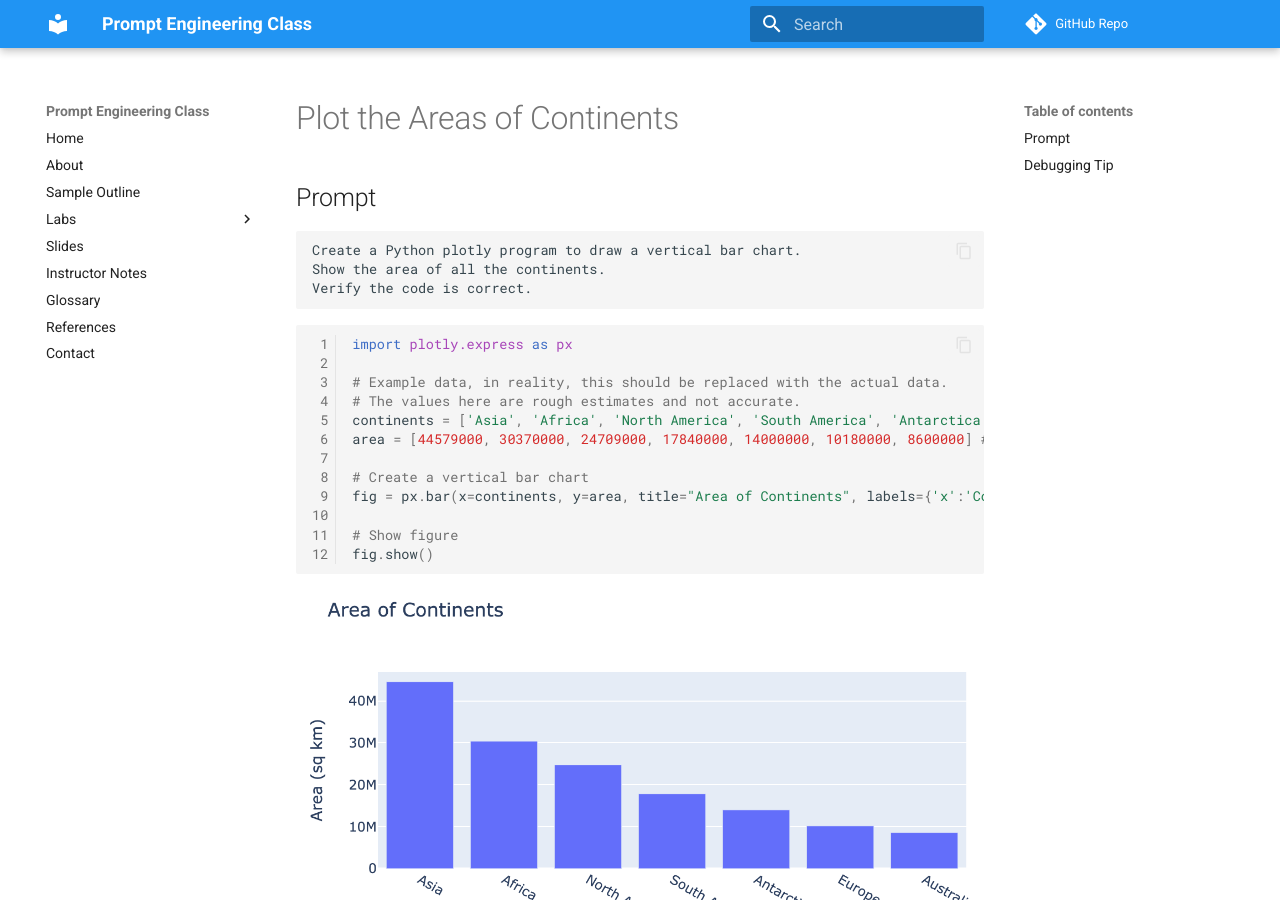
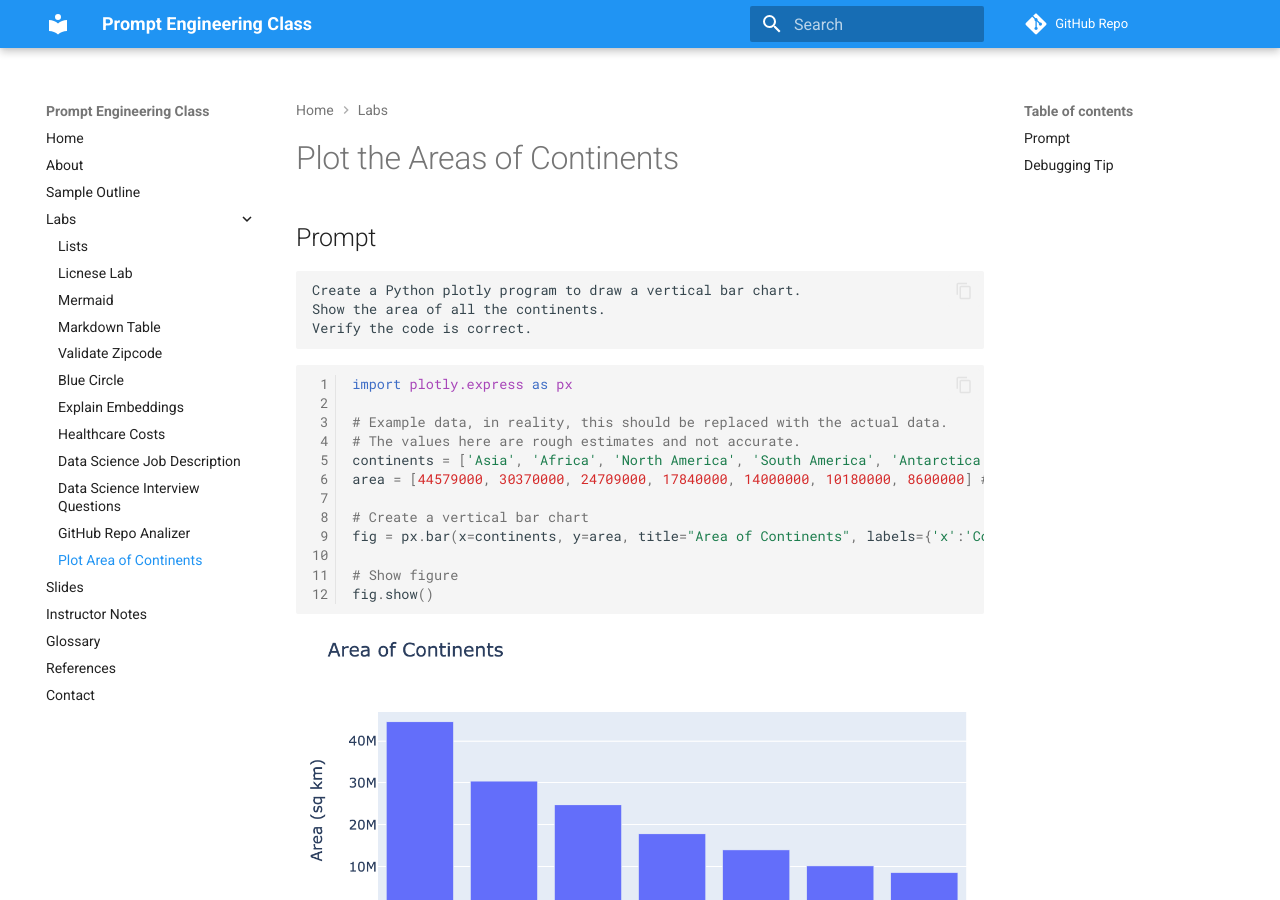
Before and after one commit to dmccreary/prompt-class, an MkDocs documentation site: the page built from docs/labs/11-plot-continents.md, in a window 1280 px wide and 900 px high. Built offline with MkDocs 1.6.1 and Material for MkDocs 9.7.7, drawn with Linux system fonts in a browser that asks for light colours; comment, search, counter and statistics services are not loaded; some of the changed text lies outside the part shown.

Commit message:
updating content

```diff
--- a/mkdocs.yml
+++ b/mkdocs.yml
@@ -22,7 +22,7 @@ nav:
     - Data Science Job Description: labs/08-job-description.md
     - Data Science Interview Questions: labs/09-interview-questions.md
     - GitHub Repo Analizer: labs/10-github-repo-analyzer.md
-    - Plot Area of Continents: libs/11-plot-continents.md
+    - Plot Area of Continents: labs/11-plot-continents.md
 
   - Slides: slides.md
   - Instructor Notes: instructor-notes.md
```
